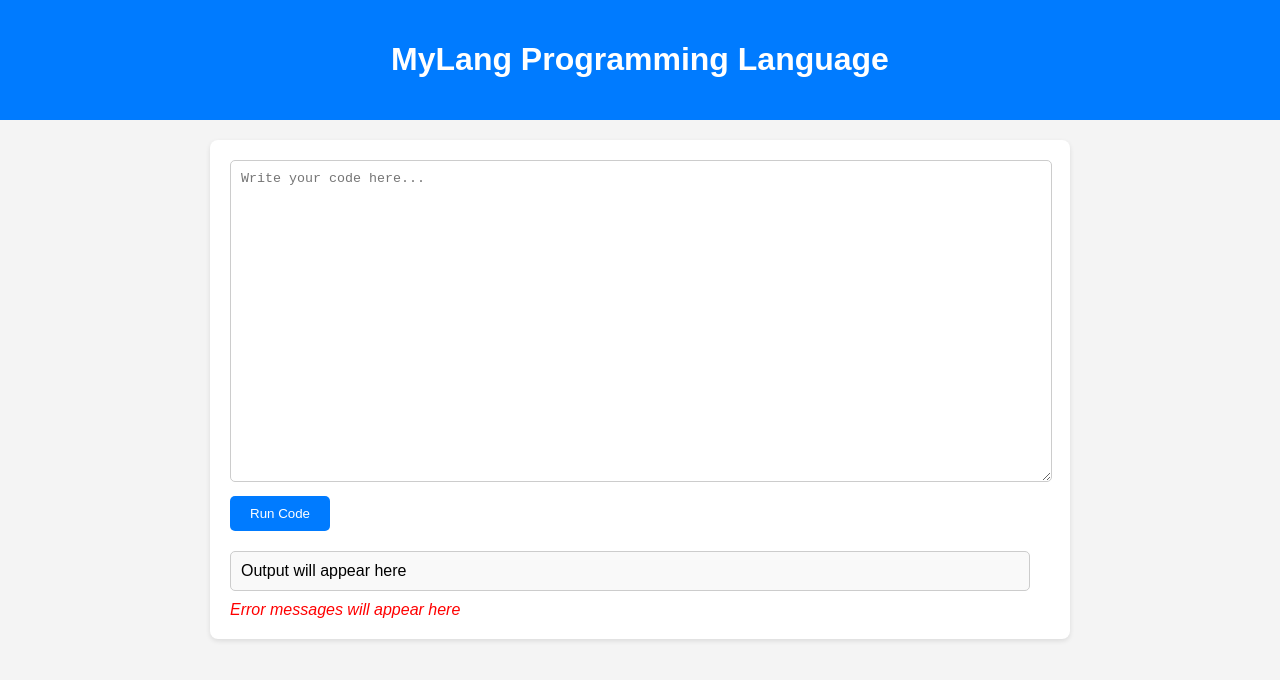
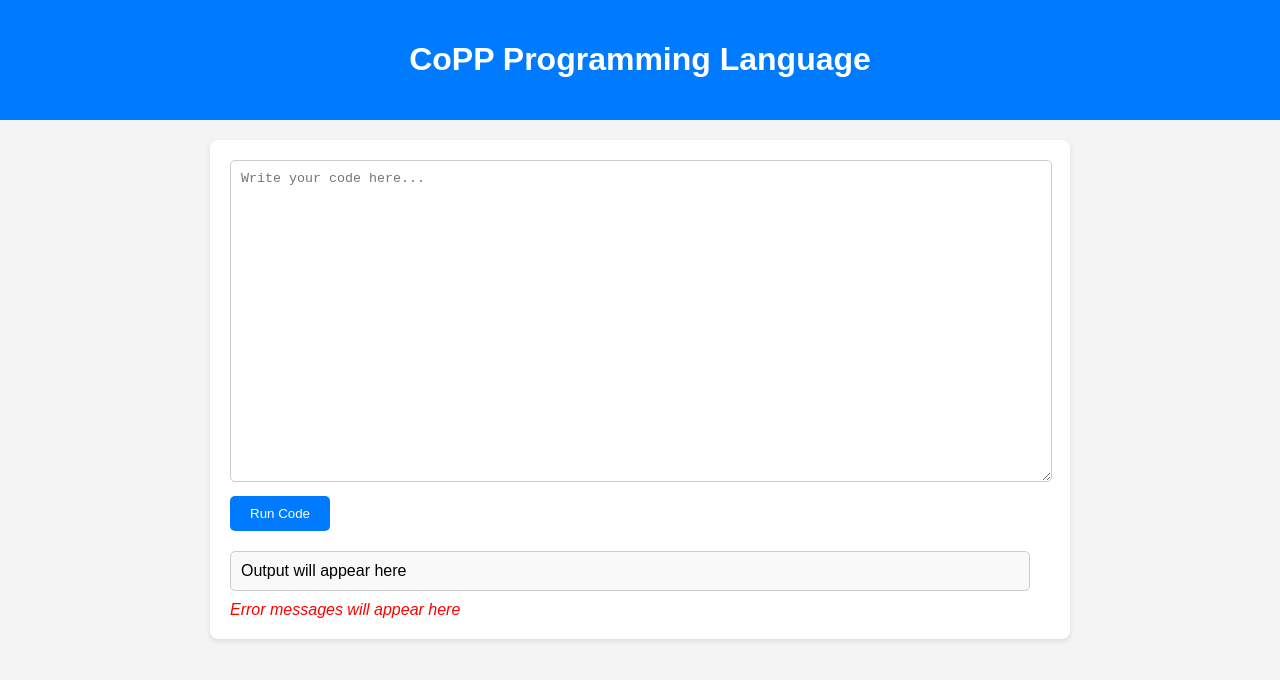
Before and after one commit to rishabhpandey106/CoPP, a plain HTML site: page index.html in a window 1280 px wide. Drawn offline with Linux system fonts and the light colour scheme.

Commit message:
updated output-2

```diff
--- a/index.html
+++ b/index.html
@@ -70,7 +70,7 @@
 </head>
 <body>
     <div class="header">
-        <h1>MyLang Programming Language</h1>
+        <h1>CoPP Programming Language</h1>
     </div>
     <div class="container">
         <textarea id="code" class="editor" placeholder="Write your code here..."></textarea>
```
